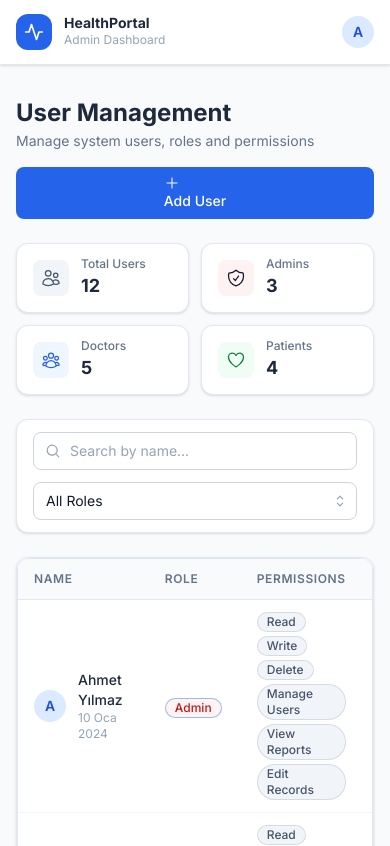
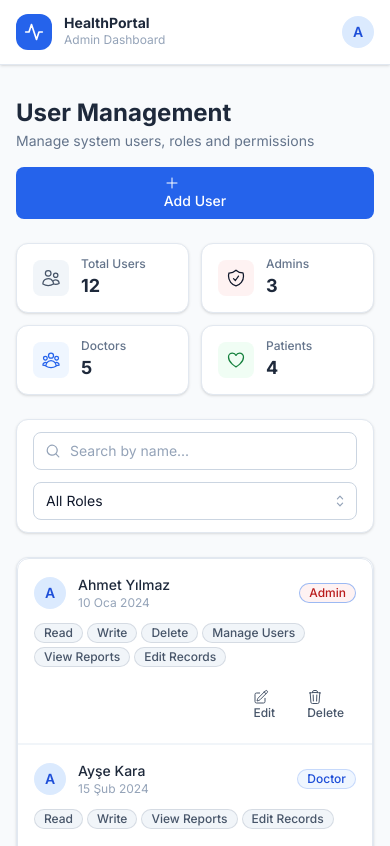
Before and after one commit to btarcan/user-management-panel, a React (Vite) app: page / in a window 390 px wide. Shown: the top 846 px of the page. Built offline with nearby package versions, Linux system fonts and the light colour scheme.

Commit message:
fix: make UserTable responsive with card layout on mobile

```diff
--- a/src/components/users/UserTable.tsx
+++ b/src/components/users/UserTable.tsx
@@ -19,7 +19,49 @@ interface UserTableProps {
 	onDelete: (user: User) => void;
 }
 
-// Memoized row to prevent unnecessary re-renders
+// ─── Shared Avatar ───────────────────────────────────────────
+const UserAvatar = ({ name }: { name: string }) => (
+	<div
+		aria-hidden='true'
+		className='w-8 h-8 rounded-full bg-primary-100 flex items-center justify-center flex-shrink-0'>
+		<span className='text-sm font-semibold text-primary-700'>
+			{name.charAt(0).toUpperCase()}
+		</span>
+	</div>
+);
+
+// ─── Action Buttons ──────────────────────────────────────────
+const ActionButtons = ({
+	user,
+	onEdit,
+	onDelete,
+}: {
+	user: User;
+	onEdit: (user: User) => void;
+	onDelete: (user: User) => void;
+}) => (
+	<div className='flex items-center gap-2'>
+		<Button
+			variant='ghost'
+			size='sm'
+			onClick={() => onEdit(user)}
+			aria-label={`Edit ${user.name}`}
+			leftIcon={<PencilSquareIcon className='w-4 h-4' />}>
+			Edit
+		</Button>
+		<Button
+			variant='ghost'
+			size='sm'
+			onClick={() => onDelete(user)}
+			aria-label={`Delete ${user.name}`}
+			leftIcon={<TrashIcon className='w-4 h-4' />}
+			className='text-danger-500 hover:bg-danger-50 hover:text-danger-700'>
+			Delete
+		</Button>
+	</div>
+);
+
+// ─── Desktop Table Row ───────────────────────────────────────
 const UserRow = memo(
 	({
 		user,
@@ -29,23 +71,14 @@ const UserRow = memo(
 		user: User;
 		onEdit: (user: User) => void;
 		onDelete: (user: User) => void;
-	}) => {
-		return (
+	}) => (
 		<tr className='border-b border-neutral-100 hover:bg-neutral-50 transition-colors duration-100'>
 			{/* Name */}
 			<td className='px-4 py-3'>
 				<div className='flex items-center gap-3'>
-						<div
-							aria-hidden='true'
-							className='w-8 h-8 rounded-full bg-primary-100 flex items-center justify-center flex-shrink-0'>
-							<span className='text-sm font-semibold text-primary-700'>
-								{user.name.charAt(0).toUpperCase()}
-							</span>
-						</div>
+					<UserAvatar name={user.name} />
 					<div>
-							<p className='text-sm font-medium text-neutral-800'>
-								{user.name}
-							</p>
+						<p className='text-sm font-medium text-neutral-800'>{user.name}</p>
 						<p className='text-xs text-neutral-400'>
 							{formatDate(user.createdAt)}
 						</p>
@@ -76,34 +109,65 @@ const UserRow = memo(
 			</td>
 
 			{/* Actions */}
-				<td className='px-4 py-3'>
-					<div className='flex items-center gap-2 justify-end'>
-						<Button
-							variant='ghost'
-							size='sm'
-							onClick={() => onEdit(user)}
-							aria-label={`Edit ${user.name}`}
-							leftIcon={<PencilSquareIcon className='w-4 h-4' />}>
-							Edit
-						</Button>
-						<Button
-							variant='ghost'
-							size='sm'
-							onClick={() => onDelete(user)}
-							aria-label={`Delete ${user.name}`}
-							leftIcon={<TrashIcon className='w-4 h-4' />}
-							className='text-danger-500 hover:bg-danger-50 hover:text-danger-700'>
-							Delete
-						</Button>
-					</div>
+			<td className='px-4 py-3 text-right'>
+				<ActionButtons user={user} onEdit={onEdit} onDelete={onDelete} />
 			</td>
 		</tr>
-		);
-	},
+	),
 );
 
 UserRow.displayName = 'UserRow';
 
+// ─── Mobile Card ─────────────────────────────────────────────
+const UserCard = memo(
+	({
+		user,
+		onEdit,
+		onDelete,
+	}: {
+		user: User;
+		onEdit: (user: User) => void;
+		onDelete: (user: User) => void;
+	}) => (
+		<article
+			aria-label={`User ${user.name}`}
+			className='flex flex-col gap-3 p-4 border-b border-neutral-100 last:border-0 hover:bg-neutral-50 transition-colors duration-100'>
+			{/* Top row — avatar + name + role */}
+			<div className='flex items-center justify-between gap-3'>
+				<div className='flex items-center gap-3 min-w-0'>
+					<UserAvatar name={user.name} />
+					<div className='min-w-0'>
+						<p className='text-sm font-medium text-neutral-800 truncate'>
+							{user.name}
+						</p>
+						<p className='text-xs text-neutral-400'>
+							{formatDate(user.createdAt)}
+						</p>
+					</div>
+				</div>
+				<Badge label={user.role} variant='role' role={user.role} />
+			</div>
+
+			{/* Permissions */}
+			{user.permissions.length > 0 && (
+				<div className='flex flex-wrap gap-1'>
+					{user.permissions.map((p) => (
+						<Badge key={p} label={PERMISSION_LABELS[p]} variant='permission' />
+					))}
+				</div>
+			)}
+
+			{/* Actions */}
+			<div className='flex items-center justify-end gap-2 pt-1'>
+				<ActionButtons user={user} onEdit={onEdit} onDelete={onDelete} />
+			</div>
+		</article>
+	),
+);
+
+UserCard.displayName = 'UserCard';
+
+// ─── Main Component ──────────────────────────────────────────
 export const UserTable = ({ onEdit, onDelete }: UserTableProps) => {
 	const users = useAppSelector(selectPaginatedUsers);
 	const status = useAppSelector(selectStatus);
@@ -127,30 +191,24 @@ export const UserTable = ({ onEdit, onDelete }: UserTableProps) => {
 	}
 
 	return (
-		<div className='overflow-x-auto scrollbar-thin rounded-lg border border-neutral-200'>
+		<>
+			{/* Desktop — visible on md and above */}
+			<div className='hidden md:block overflow-x-auto scrollbar-thin rounded-lg border border-neutral-200'>
 				<table className='min-w-full text-left' aria-label='Users table'>
 					<thead className='bg-neutral-50 border-b border-neutral-200'>
 						<tr>
+							{['Name', 'Role', 'Permissions', 'Actions'].map((col) => (
 								<th
+									key={col}
 									scope='col'
-							className='px-4 py-3 text-xs font-semibold text-neutral-500 uppercase tracking-wider'>
-							Name
+									className={[
+										'px-4 py-3 text-xs font-semibold text-neutral-500',
+										'uppercase tracking-wider',
+										col === 'Actions' ? 'text-right' : '',
+									].join(' ')}>
+									{col}
 								</th>
-						<th
-							scope='col'
-							className='px-4 py-3 text-xs font-semibold text-neutral-500 uppercase tracking-wider'>
-							Role
-						</th>
-						<th
-							scope='col'
-							className='px-4 py-3 text-xs font-semibold text-neutral-500 uppercase tracking-wider'>
-							Permissions
-						</th>
-						<th
-							scope='col'
-							className='px-4 py-3 text-xs font-semibold text-neutral-500 uppercase tracking-wider text-right'>
-							Actions
-						</th>
+							))}
 						</tr>
 					</thead>
 					<tbody className='bg-white divide-y divide-neutral-100'>
@@ -165,5 +223,21 @@ export const UserTable = ({ onEdit, onDelete }: UserTableProps) => {
 					</tbody>
 				</table>
 			</div>
+
+			{/* Mobile — visible below md */}
+			<div
+				className='md:hidden rounded-lg border border-neutral-200 bg-white divide-y divide-neutral-100'
+				role='list'
+				aria-label='Users list'>
+				{users.map((user) => (
+					<UserCard
+						key={user.id}
+						user={user}
+						onEdit={onEdit}
+						onDelete={onDelete}
+					/>
+				))}
+			</div>
+		</>
 	);
 };
```
Lines whose indentation alone changed are shown as unchanged.
